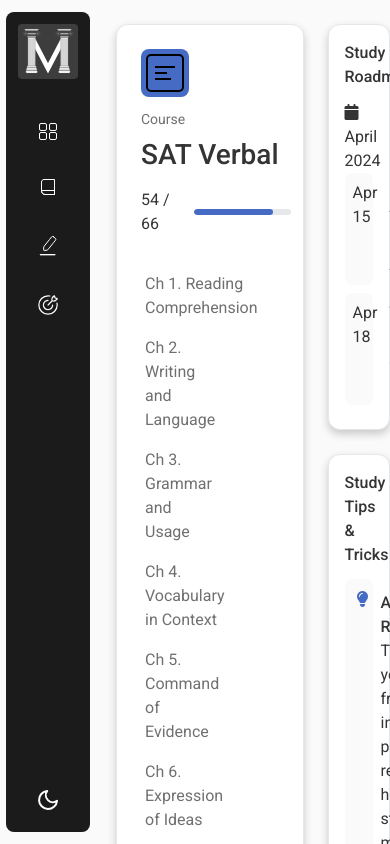
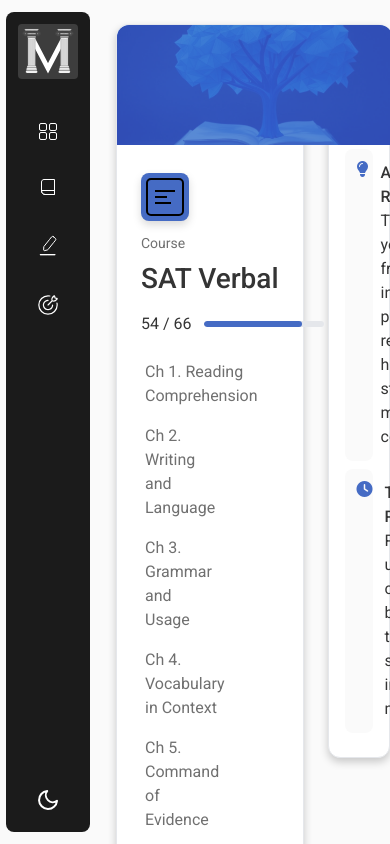
Before and after one commit to Orujhimaru/max_odyssey, a React (Vite) app: page /courses in a window 390 px wide. Shown: the top 844 px of the page. Built offline with nearby package versions, Linux system fonts and the light colour scheme; a web font is replaced by a local one.

Commit message:
design: course design

```diff
--- a/src/index.css
+++ b/src/index.css
@@ -15,6 +15,7 @@
 
   /* Light mode colors */
   --bg-primary: white;
+  --bg-primary-rgb: 255, 255, 255;
   --bg-secondary: #fafafa;
   --text-primary: #343434;
   --border-color: #e5e7eb;
@@ -116,6 +117,7 @@ button:focus-visible {
 [data-theme="dark"] {
   /* Dark mode colors */
   --bg-primary: #1a1a1a;
+  --bg-primary-rgb: 26, 26, 26;
   --bg-secondary: #2d2d2d;
   --text-primary: #ffffffde;
   --border-color: #2d2d2d;
--- a/src/pages/CoursesPage/Courses.css
+++ b/src/pages/CoursesPage/Courses.css
@@ -26,18 +26,61 @@
   border: 1px solid var(--border-color);
   display: flex;
   flex-direction: column;
-  gap: 16px;
+  gap: 4px;
   width: 100%;
   background-color: var(--bg-primary);
   color: var(--text-primary);
   box-shadow: 0 4px 8px var(--box-shadow);
+  position: relative;
+  display: grid;
+  grid-template-columns: 80px 1fr;
+  grid-template-rows: auto auto auto;
+  grid-template-areas:
+    "accent title"
+    "accent chapters"
+    "accent actions";
+  column-gap: 24px;
+  padding: 0;
+  overflow: visible;
+  transition: transform 0.2s ease;
+}
+
+.full-course-card:hover {
+  transform: translateY(-4px);
+  box-shadow: 0 8px 16px var(--box-shadow);
+}
+
+.course-accent-image {
+  grid-area: accent;
+  height: 100%;
+  border-radius: 12px 0 0 12px;
+  overflow: hidden;
+  position: relative;
+}
+
+.accent-image {
+  position: absolute;
+  top: 0;
+  left: 0;
+  width: 100%;
+  height: 100%;
+  background-size: cover;
+  background-position: center;
+  opacity: 0.3;
+  mix-blend-mode: overlay;
+  transition: transform 0.3s ease;
+}
+
+.full-course-card:hover .accent-image {
+  transform: scale(1.1);
 }
 
 .course-title-section {
   display: flex;
   align-items: center;
   gap: 16px;
-  margin-bottom: 16px;
+  grid-area: title;
+  padding: 24px 24px 16px 0;
 }
 
 .course-page-icon {
@@ -49,6 +92,7 @@
   border-radius: 8px;
   color: white;
   background-color: var(--verbal-color);
+  box-shadow: 0 4px 8px rgba(0, 0, 0, 0.15);
 }
 
 .course-page-icon img {
@@ -105,7 +149,8 @@
   flex-wrap: wrap;
   gap: 8px;
   column-gap: 80px;
-  margin-bottom: 16px;
+  grid-area: chapters;
+  padding: 0 24px 16px 0;
 }
 
 .chapter-item {
@@ -122,6 +167,9 @@
   justify-content: space-between;
   align-items: center;
   margin-top: 12px;
+  grid-area: actions;
+  padding: 16px 24px 24px 0;
+  border-top: 1px solid var(--border-color);
 }
 
 .enter-course-btn {
@@ -163,6 +211,28 @@
 }
 
 @media (max-width: 768px) {
+  .full-course-card {
+    grid-template-columns: 1fr;
+    grid-template-rows: 120px auto auto auto;
+    grid-template-areas:
+      "accent"
+      "title"
+      "chapters"
+      "actions";
+    padding: 0;
+  }
+
+  .course-accent-image {
+    border-radius: 12px 12px 0 0;
+  }
+
+  .course-title-section,
+  .chapters-grid,
+  .course-page-actions {
+    padding-left: 24px;
+    padding-right: 24px;
+  }
+
   .chapters-grid {
     grid-template-columns: 1fr;
   }
--- a/src/pages/CoursesPage/Courses.jsx
+++ b/src/pages/CoursesPage/Courses.jsx
@@ -3,6 +3,8 @@ import "./Courses.css";
 import verbalIcon from "../../assets/verbal_icon.svg"; // You'll need to create these icons
 import mathIcon from "../../assets/math_icon.svg";
 import examIcon from "../../assets/exam_icon.svg";
+import course1Bg from "../../assets/course1_bg.jpg";
+import mathBg from "../../assets/math_bg_2.png";
 
 const courseData = [
   {
@@ -10,6 +12,7 @@ const courseData = [
     name: "SAT Verbal",
     icon: verbalIcon,
     iconColor: "#456bc4",
+    background: course1Bg,
     progress: {
       current: 54,
       total: 66,
@@ -28,6 +31,7 @@ const courseData = [
     name: "SAT Math",
     icon: mathIcon,
     iconColor: "#4e4e4e",
+    background: mathBg,
     progress: {
       current: 48,
       total: 60,
@@ -46,6 +50,7 @@ const courseData = [
     name: "Exam Preparation",
     icon: examIcon,
     iconColor: "#0fb86b",
+    background: course1Bg,
     progress: {
       current: 12,
       total: 30,
@@ -68,6 +73,16 @@ const Courses = () => {
         <div className="courses-list">
           {courseData.map((course) => (
             <div key={course.id} className="full-course-card">
+              <div
+                className="course-accent-image"
+                style={{ backgroundColor: course.iconColor }}
+                data-course-name={course.name}
+              >
+                <div
+                  className="accent-image"
+                  style={{ backgroundImage: `url(${course.background})` }}
+                />
+              </div>
               <div className="course-title-section">
                 <div
                   className="course-page-icon"
@@ -119,7 +134,7 @@ const Courses = () => {
           ))}
         </div>
         <div className="course-sidebar">
-          <div className="roadmap-section">
+          {/* <div className="roadmap-section">
             <h3>Study Roadmap</h3>
             <div className="calendar-widget">
               <div className="calendar-header">
@@ -143,7 +158,7 @@ const Courses = () => {
                 </div>
               </div>
             </div>
-          </div>
+          </div> */}
 
           <div className="tips-section">
             <h3>Study Tips & Tricks</h3>
```
